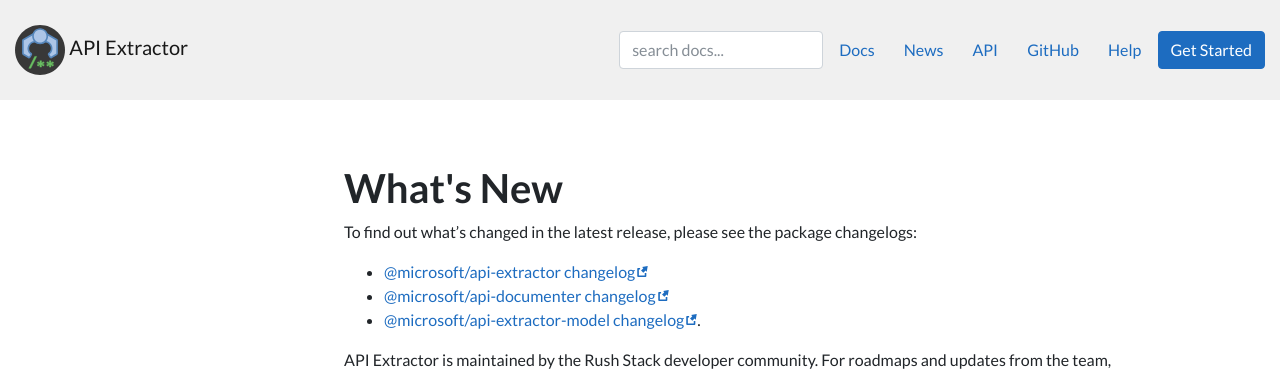
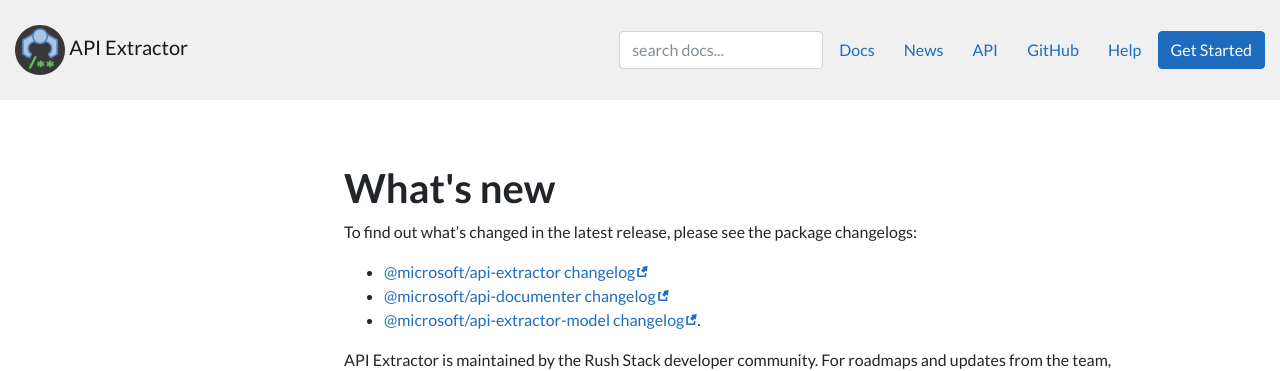
Before and after one commit to microsoft/api-extractor.com-website, a Jekyll site: the page built from pages/news.md, in a window 1280 px wide and 900 px high. Shown: the top 371 px of the window. Built offline with Jekyll 4.4.1, drawn with Linux system fonts in a browser that asks for light colours; nearby versions of some CDN libraries; comment, search, counter and statistics services are not loaded.

```diff
--- a/_data/navigation.yaml
+++ b/_data/navigation.yaml
@@ -30,7 +30,7 @@ docs_nav:
         url: /pages/overview/demo_api_report
       - title: The .d.ts rollup
         url: /pages/overview/demo_rollup
-      - title: API Documentation
+      - title: API documentation
         url: /pages/overview/demo_docs
 
   - title: Setting up your project
@@ -45,7 +45,7 @@ docs_nav:
         url: /pages/setup/generating_docs
       - title: Integrating a custom doc pipeline
         url: /pages/setup/custom_docs
-      - title: Getting Help
+      - title: Getting help
         url: /pages/setup/help
 
   - title: Doc comment syntax
@@ -145,7 +145,7 @@ docs_nav:
       - title: api-documenter yaml
         url: /pages/commands/api-documenter_yaml
 
-  - title: Developer Scenarios
+  - title: Developer scenarios
     subitems:
       - title: API packages
         url: /pages/developer/api
--- a/pages/news.md
+++ b/pages/news.md
@@ -1,6 +1,6 @@
 ---
 layout: page
-title: What's New
+title: What's new
 ---
 
 To find out what's changed in the latest release, please see the package changelogs:
```
Also changed, not shown: pages/overview/demo_docs.md (+1 -1 lines).
